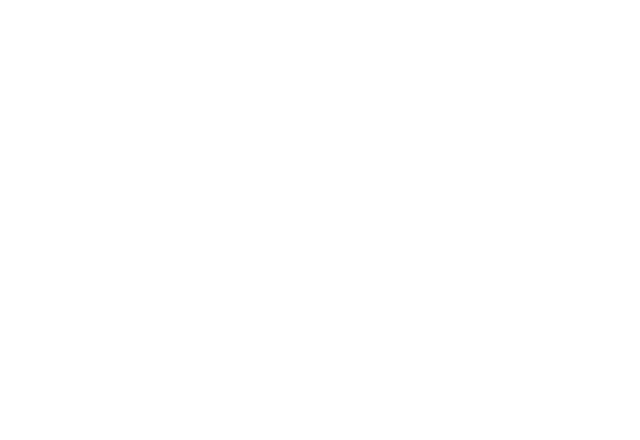
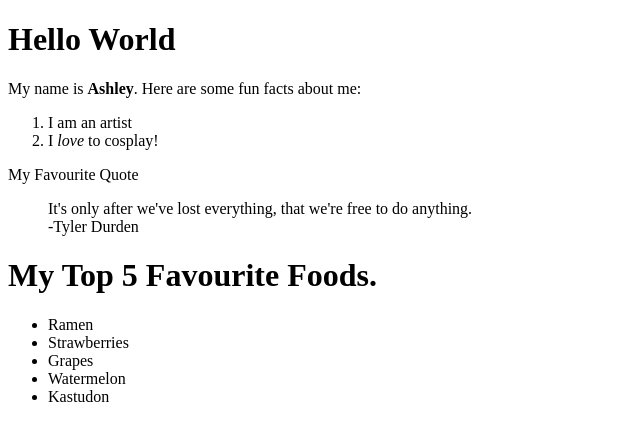
Before and after one commit to acano0824/sequoia-web-exercises, a plain HTML site: page jquery_exercises.html in a window 1280 px wide. Shown: the whole page, without its empty margins (0-640 px from the left). Drawn offline with Linux system fonts and the light colour scheme.

Commit message:
selected an element by the id and alerted the contents of the element

```diff
--- a/jquery_exercises.html
+++ b/jquery_exercises.html
@@ -6,14 +6,78 @@
 </head>
 <body>
 
+<h1 class="main">Hello World</h1>
+<p>My name is <strong>Ashley</strong>. Here are some fun facts about me:</p>
+<ol>
+    <li>I am an artist</li>
+    <li>I <em>love</em> to cosplay!</li>
+</ol>
+<div id="quote">My Favourite Quote</div>
+<blockquote>It's only after we've lost everything, that we're free to do anything. <br>-Tyler Durden</blockquote>
 
+<h1 class="main">My Top 5 Favourite Foods.</h1>
+<ul>
+    <li>Ramen</li>
+    <li>Strawberries</li>
+    <li>Grapes</li>
+    <li>Watermelon</li>
+    <li>Kastudon</li>
+</ul>
 <script src="js/jquery-2.2.4.js"></script>
 <script>
 
 
     $(document).ready(function() {
         "use strict";
-        alert( 'The DOM has finished loading!' );
+
+        // ===================================== SELECTORS
+
+//
+//        var element = document.getElementsByTagName('h1');
+//        console.log(element);
+
+//        var element = $("h1"); // select tag
+//        console.log(element);
+
+//        var element = $("p"); // select class
+//        console.log(element);
+
+        var element = $("#quote").html();
+        alert(element); // select id
+        console.log(element);
+
+//        var element = $("li, .paragraph"); // select combinations
+//        var element = $("*"); // select all
+//
+//        console.log(element);
+//
+
+        // ===================================== GETTING A VALUE
+
+//        var element = $("main"); // select tag
+//        console.log(element.html());
+
+
+
+        // ===================================== CHANGING A VALUE
+
+        // HTML
+//            element.html("<h1>Canada</h1>");
+
+        // Text
+//        var mainText = "<h1>Canada</h1>";
+//        element.text(mainText);
+
+        // single CSS property
+//            element.css("border", "10px solid black");
+
+        // multiple CSS properties
+//            $('main').css({
+//                "background-color": "red",
+//                "color": "yellow"
+//            });
+
+//    $('main').css("background-color", "red").css("color", "yellow");
 
     });
 
```
